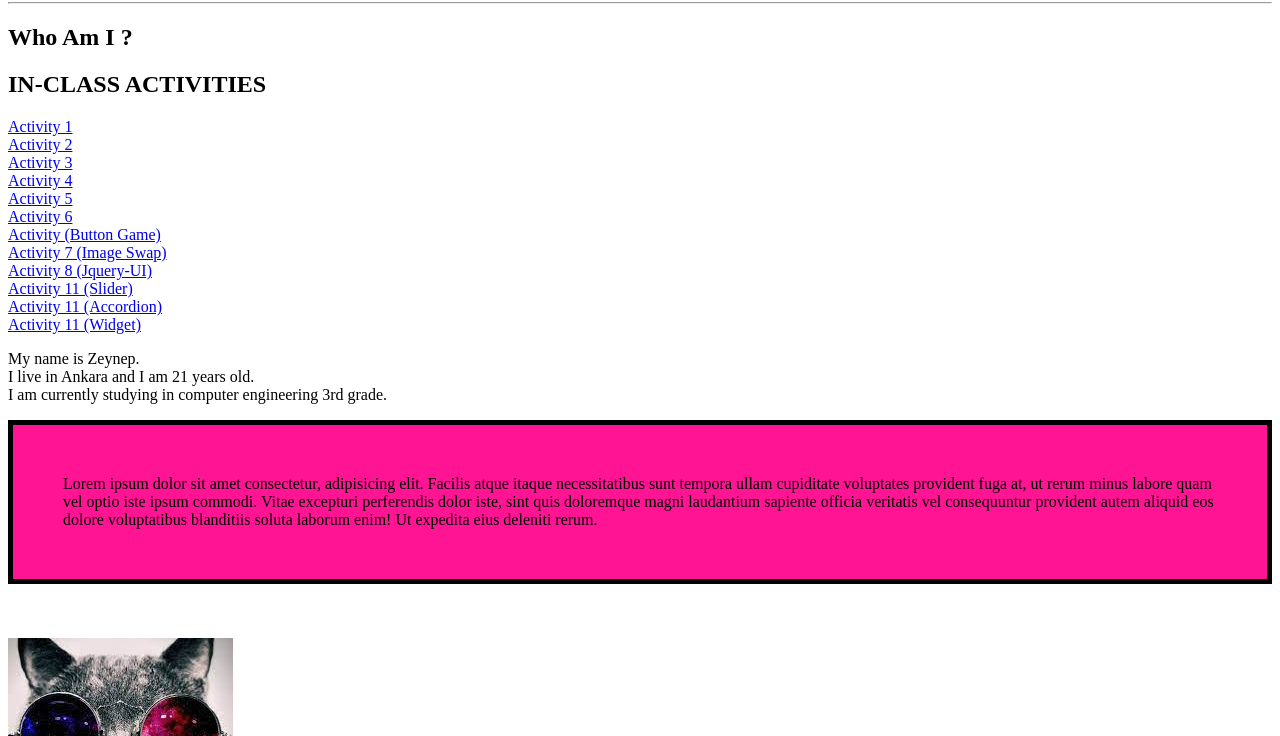
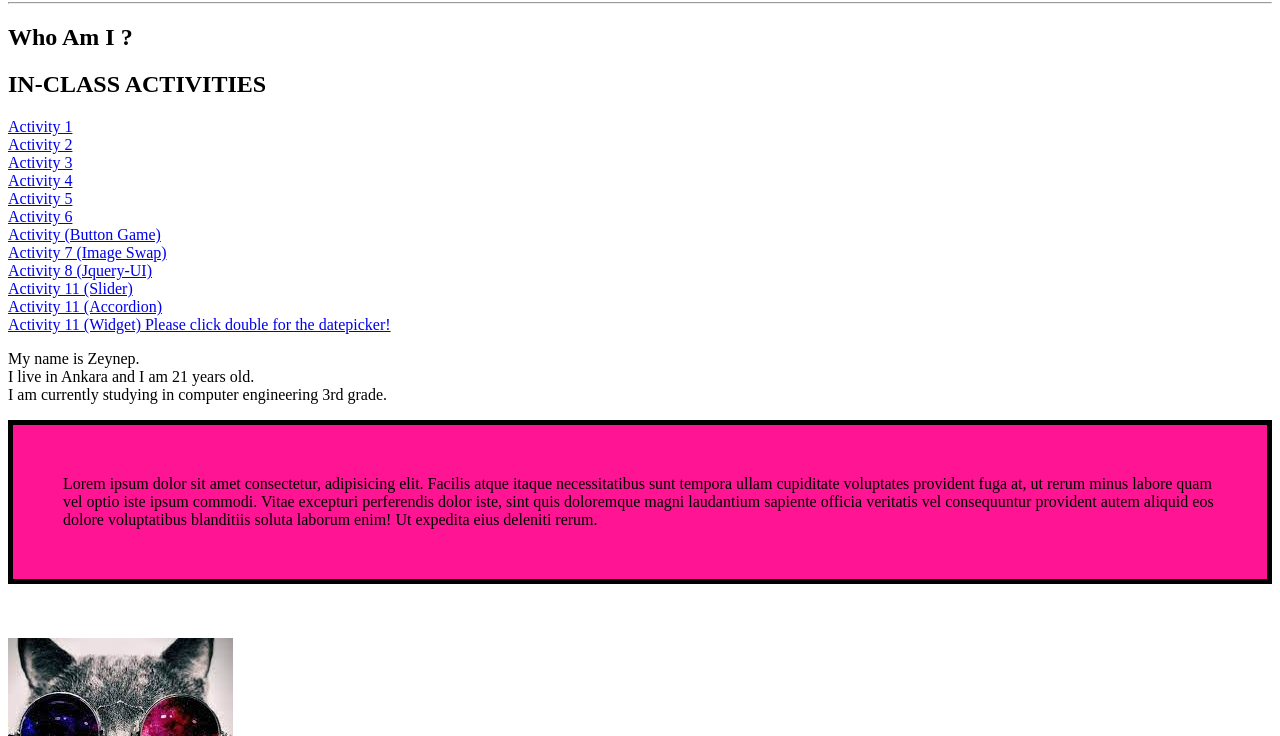
Before and after one commit to zey19/firstWebpage, a plain HTML site: page index.html in a window 1280 px wide. Shown: the part 64-800 px from the top of the page. Drawn offline with Linux system fonts and the light colour scheme.

Commit message:
Add files via upload

```diff
--- a/index.html
+++ b/index.html
@@ -23,7 +23,7 @@
 	<a href="https://js-exapmle.vercel.app/afat_activity8.html">Activity 8 (Jquery-UI)</a> <br>
 	<a href="https://j-query-examples.vercel.app/Activity11_Slider/index.html">Activity 11 (Slider)</a> <br>
 	<a href="https://j-query-examples.vercel.app/">Activity 11 (Accordion)</a> <br>
-	<a href="https://j-query-examples.vercel.app/Activity11_Widget/index.html">Activity 11 (Widget)</a> <br>
+	<a href="https://j-query-examples.vercel.app/Activity11_Widget/index.html">Activity 11 (Widget) Please click double for the datepicker!</a> <br>
 
 
 	<p> My name is Zeynep. <br/> I live in Ankara and I am 21 years old. <br/>
```
